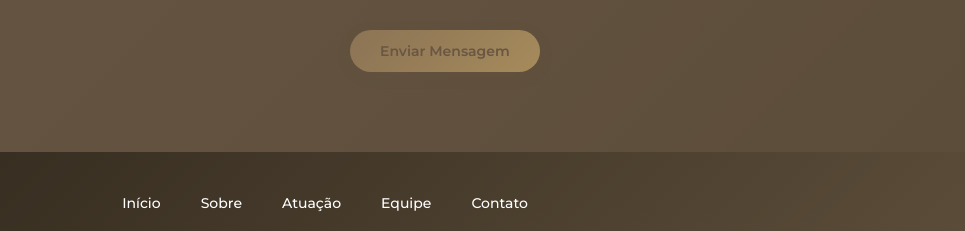
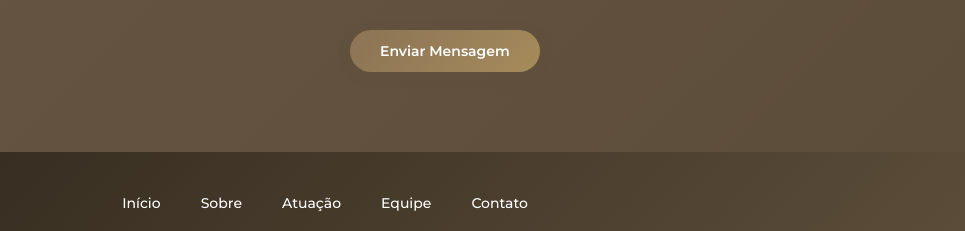
Before and after one commit to kauahsa/prototipo2, a plain HTML site: page paginas/sobre.html in a window 1280 px wide. Shown: the part 4621-4852 px from the top of the page, 315-1280 px from the left. Drawn offline with Linux system fonts and the light colour scheme.

Commit message:
update cor btn

```diff
--- a/paginas/sobre.html
+++ b/paginas/sobre.html
@@ -703,7 +703,7 @@
                         <div class="form-group">
                             <textarea name="mensagem" rows="5" placeholder="Sua mensagem" required></textarea>
                         </div>
-                        <button type="submit" class="btn btn-form">Enviar Mensagem</button>
+                        <button type="submit" class="btn btn-form" style="color: white;">Enviar Mensagem</button>
                     </form>
                 </div>
             </div>
```
Also changed, not shown: paginas/andre_andrade.html (+1 -1 lines), paginas/atuacao.html (+1 -1 lines), paginas/carolina.html (+1 -1 lines), paginas/contato.html (+1 -1 lines), paginas/equipe.html (+1 -1 lines), paginas/noticias.html (+1 -1 lines), paginas/zacarias.html (+1 -1 lines).
